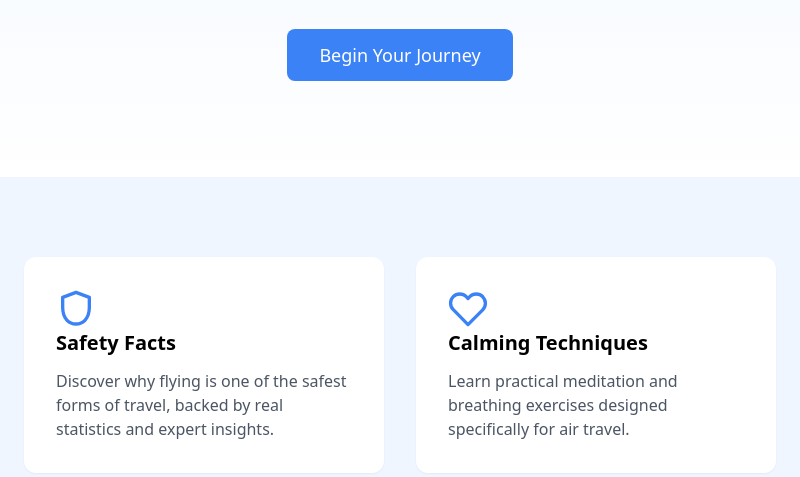
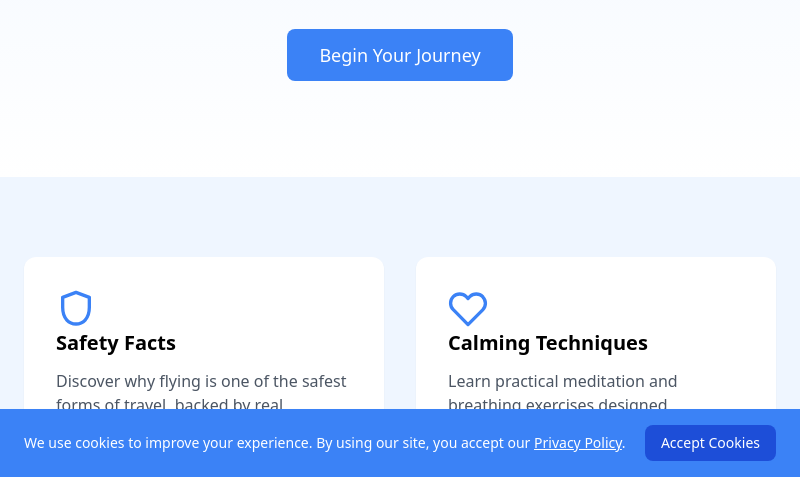
Before and after one commit to bentirado/OU_tamuHack, an Electron app: page index.html in a window 800 px wide. Shown: the part 323-800 px from the top of the page. Drawn offline with nearby package versions, Linux system fonts and the light colour scheme.

Commit message:
Added cookie page

```diff
--- a/index.html
+++ b/index.html
@@ -138,6 +138,30 @@
     </div>
   </div>
 </footer>
+<!-- Cookie Consent Popup -->
+<div id="cookie-consent" class="fixed bottom-0 left-0 w-full bg-blue-500 text-white py-4 px-6 flex justify-between items-center shadow-lg">
+  <div>
+    <p class="text-sm">We use cookies to improve your experience. By using our site, you accept our <a href="#" class="underline">Privacy Policy</a>.</p>
+  </div>
+  <button id="accept-cookies" class="bg-blue-700 text-white py-2 px-4 rounded-lg text-sm hover:bg-blue-800">
+    Accept Cookies
+  </button>
+</div>
 
 </body>
+<script>
+  // Check if the user has already accepted cookies
+  if (!localStorage.getItem('cookiesAccepted')) {
+    document.getElementById('cookie-consent').style.display = 'flex';
+  }
+
+  // When the user clicks "Accept Cookies"
+  document.getElementById('accept-cookies').addEventListener('click', function() {
+    // Hide the popup
+    document.getElementById('cookie-consent').style.display = 'none';
+    // Store the acceptance in localStorage so it is remembered
+    localStorage.setItem('cookiesAccepted', 'true');
+  });
+</script>
+
 </html>
```
